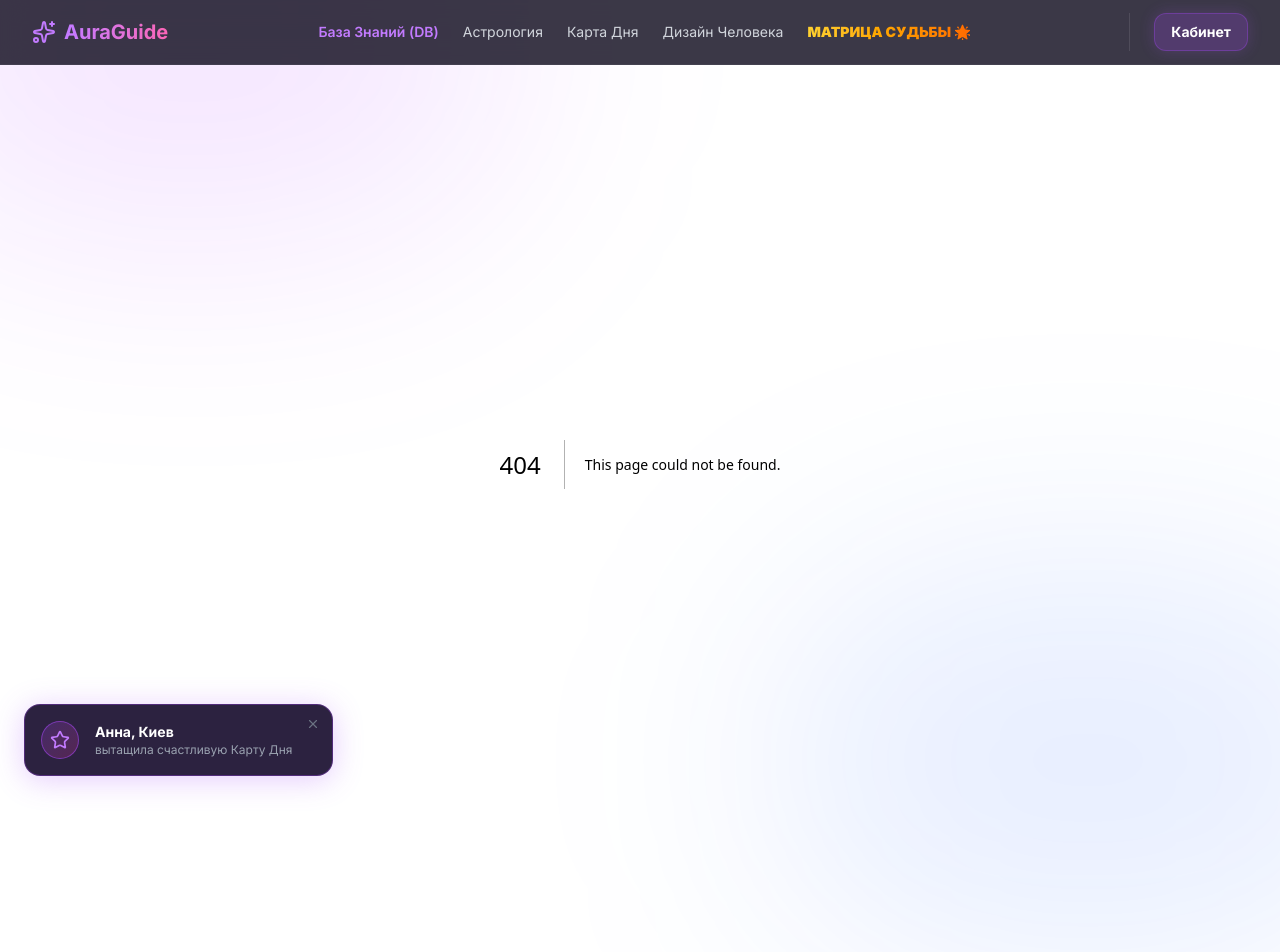
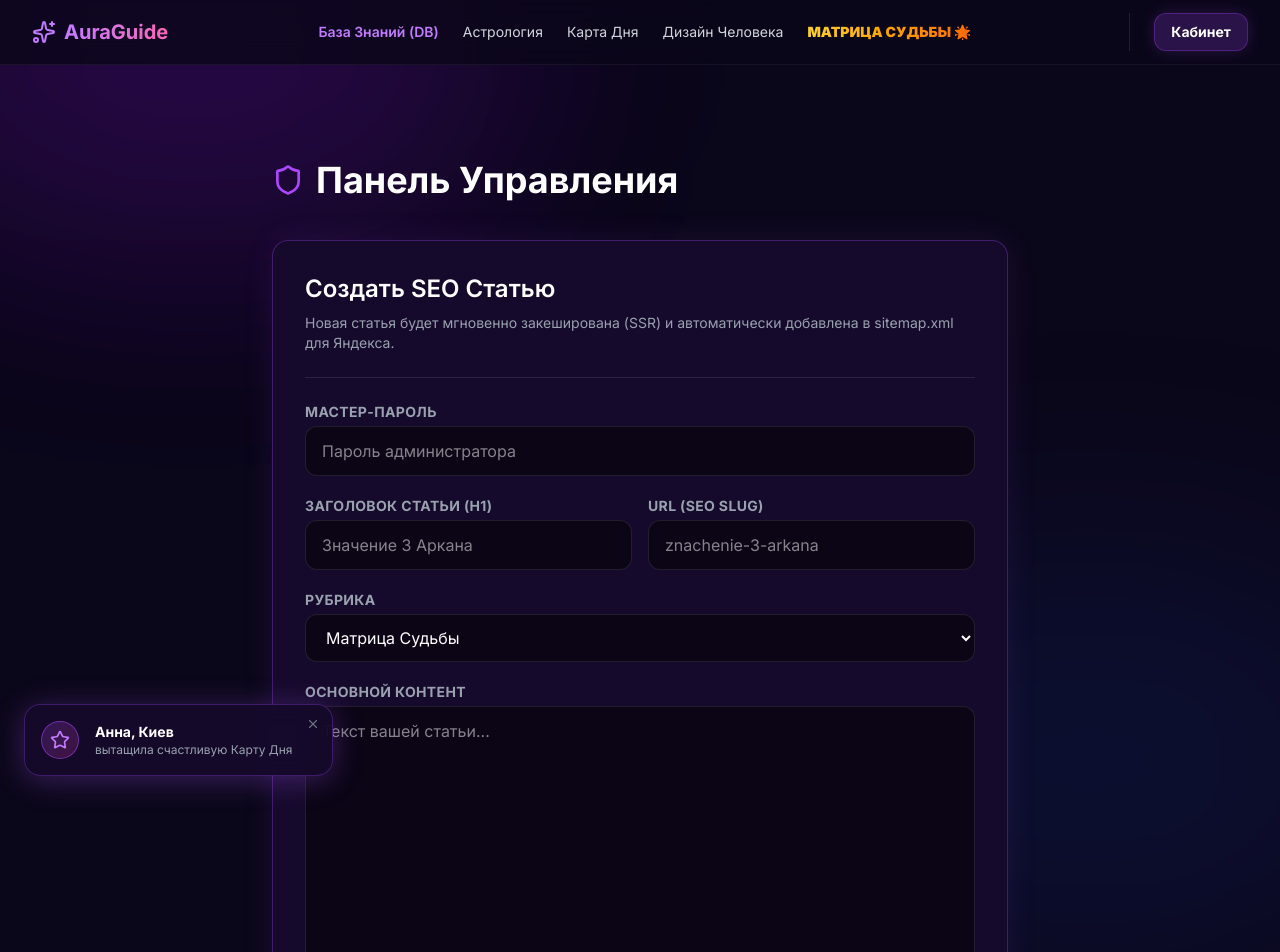
Before and after one commit to IgorWarenik/auraguide-portal, a Next.js app: page /admin in a window 1280 px wide. Before the commit this address had no page. Shown: the top 952 px of the page. Before the commit the page ends 864 px from the top, so only its background shows below. Built offline with nearby package versions, Linux system fonts and the light colour scheme.

Commit message:
feat(cms): implement secure admin panel with server actions

```diff
--- /dev/null
+++ b/src/app/admin/actions.ts
@@ -0,0 +1,45 @@
+'use server';
+
+import prisma from '@/lib/prisma';
+import { revalidatePath } from 'next/cache';
+
+export async function createArticle(prevState: any, formData: FormData) {
+  const password = formData.get('password');
+  const expectedPassword = process.env.ADMIN_PASSWORD || 'auraguide_admin_2026';
+
+  if (password !== expectedPassword) {
+    return { success: false, error: 'Неверный пароль администратора' };
+  }
+
+  const title = formData.get('title') as string;
+  const slug = formData.get('slug') as string;
+  const category = formData.get('category') as string;
+  const content = formData.get('content') as string;
+
+  if (!title || !slug || !category || !content) {
+    return { success: false, error: 'Все поля обязательны для заполнения' };
+  }
+
+  try {
+    await prisma.article.create({
+      data: {
+        title,
+        slug,
+        category,
+        content,
+      },
+    });
+
+    // Invalidate the knowledge base cache to show the new article immediately
+    revalidatePath('/articles');
+    revalidatePath('/sitemap.xml'); // Help SEO caching
+
+    return { success: true, error: null };
+  } catch (error: any) {
+    console.error('Error creating article:', error);
+    if (error.code === 'P2002') {
+      return { success: false, error: 'Статья с таким URL (Slug) уже существует' };
+    }
+    return { success: false, error: 'Ошибка сервера при сохранении статьи' };
+  }
+}
--- /dev/null
+++ b/src/app/admin/page.tsx
@@ -0,0 +1,89 @@
+'use client';
+
+import { useState } from 'react';
+import { createArticle } from './actions';
+import { Shield, CheckCircle, AlertCircle, Save } from 'lucide-react';
+
+export default function AdminPage() {
+  const [loading, setLoading] = useState(false);
+  const [message, setMessage] = useState<{type: 'success' | 'error', text: string} | null>(null);
+
+  async function handleSubmit(formData: FormData) {
+    setLoading(true);
+    setMessage(null);
+
+    // Call the Next.js Server Action
+    const result = await createArticle(null, formData);
+
+    if (result.success) {
+      setMessage({ type: 'success', text: 'Статья успешно добавлена и уже доступна на сайте!' });
+      // We could clear the form by a ref, but leaving it helps if they want to publish variants
+    } else {
+      setMessage({ type: 'error', text: result.error || 'Неизвестная ошибка' });
+    }
+
+    setLoading(false);
+  }
+
+  return (
+    <div className="min-h-screen pt-24 pb-12 px-4 max-w-3xl mx-auto relative z-10">
+      <div className="flex items-center gap-3 mb-10">
+        <Shield className="w-8 h-8 text-purple-500" />
+        <h1 className="text-4xl font-bold text-white">Панель Управления</h1>
+      </div>
+
+      <div className="bg-[#160a2c] border border-purple-500/30 rounded-2xl p-8 shadow-[0_0_30px_rgba(168,85,247,0.1)]">
+        <div className="mb-6 border-b border-white/10 pb-6">
+           <h2 className="text-2xl font-semibold mb-2">Создать SEO Статью</h2>
+           <p className="text-gray-400 text-sm">Новая статья будет мгновенно закеширована (SSR) и автоматически добавлена в sitemap.xml для Яндекса.</p>
+        </div>
+
+        {message && (
+          <div className={`p-4 rounded-xl mb-6 flex items-center gap-3 ${message.type === 'success' ? 'bg-green-500/10 text-green-400 border border-green-500/30' : 'bg-red-500/10 text-red-400 border border-red-500/30'}`}>
+            {message.type === 'success' ? <CheckCircle className="w-5 h-5 flex-shrink-0"/> : <AlertCircle className="w-5 h-5 flex-shrink-0"/>}
+            <span>{message.text}</span>
+          </div>
+        )}
+
+        <form action={handleSubmit} className="space-y-5">
+          <div>
+            <label className="block text-sm tracking-wide text-gray-400 mb-1 font-bold uppercase">Мастер-Пароль</label>
+            <input required type="password" name="password" placeholder="Пароль администратора" className="w-full bg-black/50 border border-white/10 rounded-xl px-4 py-3 text-white focus:outline-none focus:border-purple-500 transition-colors" />
+          </div>
+
+          <div className="flex flex-col md:flex-row gap-4">
+            <div className="flex-1">
+              <label className="block text-sm tracking-wide text-gray-400 mb-1 font-bold uppercase">Заголовок статьи (H1)</label>
+              <input required type="text" name="title" placeholder="Значение 3 Аркана" className="w-full bg-black/50 border border-white/10 rounded-xl px-4 py-3 text-white focus:outline-none focus:border-purple-500 transition-colors" />
+            </div>
+            <div className="flex-1">
+              <label className="block text-sm tracking-wide text-gray-400 mb-1 font-bold uppercase">URL (SEO Slug)</label>
+              <input required type="text" name="slug" placeholder="znachenie-3-arkana" className="w-full bg-black/50 border border-white/10 rounded-xl px-4 py-3 text-white focus:outline-none focus:border-purple-500 transition-colors" pattern="^[a-z0-9-]+$" title="Только маленькие латинские буквы, цифры и дефис" />
+            </div>
+          </div>
+
+          <div>
+            <label className="block text-sm tracking-wide text-gray-400 mb-1 font-bold uppercase">Рубрика</label>
+            <select required name="category" className="w-full bg-black/50 border border-white/10 rounded-xl px-4 py-3 text-white focus:outline-none focus:border-purple-500 transition-colors">
+               <option value="Матрица Судьбы">Матрица Судьбы</option>
+               <option value="Таро">Таро</option>
+               <option value="Астрология">Астрология</option>
+               <option value="Бодиграф">Дизайн Человека</option>
+            </select>
+          </div>
+
+          <div>
+            <label className="block text-sm tracking-wide text-gray-400 mb-1 font-bold uppercase">Основной контент</label>
+            <textarea required name="content" rows={12} placeholder="Текст вашей статьи..." className="w-full bg-black/50 border border-white/10 rounded-xl px-4 py-3 text-white focus:outline-none focus:border-purple-500 transition-colors"></textarea>
+          </div>
+
+          <button disabled={loading} type="submit" className="w-full bg-gradient-to-r from-purple-600 to-pink-600 hover:from-purple-500 hover:to-pink-500 text-white font-bold py-4 rounded-xl transition-all shadow-[0_4px_20px_rgba(168,85,247,0.3)] flex items-center justify-center gap-2 mt-4 disabled:opacity-50 disabled:cursor-not-allowed">
+            {loading ? 'Идет публикация в базу...' : <><Save className="w-5 h-5"/> Опубликовать на сайте</>}
+          </button>
+        </form>
+      </div>
+
+      <div className="fixed top-[-20%] left-[-10%] w-[50%] h-[50%] rounded-full bg-purple-600/10 blur-[120px] pointer-events-none z-[-1]" />
+    </div>
+  );
+}
```
